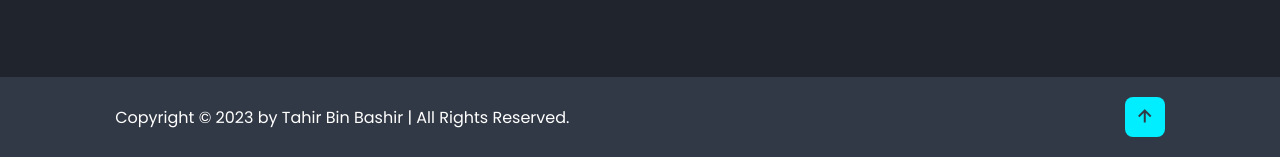
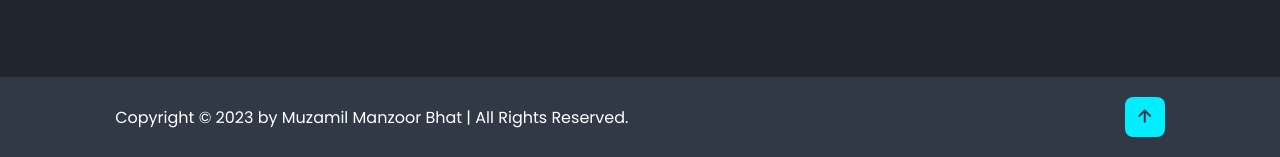
Before and after one commit to Muxamil1920/Portfolio, a Django app: template templates/index.html in a window 1280 px wide. Shown: the part 4292-4449 px from the top of the page. Run offline with Django 3.2, Linux system fonts and the light colour scheme; the template is opened without the code that fills it, so the values that code supplies are empty.

Commit message:
addedata

```diff
--- a/templates/index.html
+++ b/templates/index.html
@@ -29,9 +29,9 @@
                 <h1>Muzamil Manzoor Bhat</h1>
                 <h3>And I'm a <span class="multiple-text"></span></h3>
                 <div class="social-media">
-                    <a href="https://github.com/tahirbashir754"><i class='bx bxl-github'></i></a>
-                    <a href="https://gmail.com/tahirbinbashir789@gmail.com"><i class='bx bxs-envelope'></i></a>
-                    <a href="https://instagram.com/tahirbinbashir754"><i class='bx bxl-instagram' ></i></a>
+                    <a href="https://https://github.com/Muxamil1920"><i class='bx bxl-github'></i></a>
+                    <a href="https://gmail.com/muxamil1920@gmail.com"><i class='bx bxs-envelope'></i></a>
+                    <a href="https://www.instagram.com/bhat_muxii____/"><i class='bx bxl-instagram' ></i></a>
                     <a href="https://www.linkedin.com/in/muzamil-manzoor-513008182/"><i class='bx bxl-linkedin-square' ></i></a>
                 </div>
                 <a href="https://resume.io/r/qf3hHe15z" class="btn">CHECK MY CV</a>
@@ -139,7 +139,7 @@
 
         <footer class="footer">
             <div class="footer-text">
-                <p>Copyright &copy; 2023 by Tahir Bin Bashir | All Rights Reserved.</p>
+                <p>Copyright &copy; 2023 by Muzamil Manzoor Bhat | All Rights Reserved.</p>
             </div>
             <div class="footer-iconTop">
                 <a href="#home"><i class='bx bx-up-arrow-alt' ></i></a>
```
Also changed, not shown: db.sqlite3.
